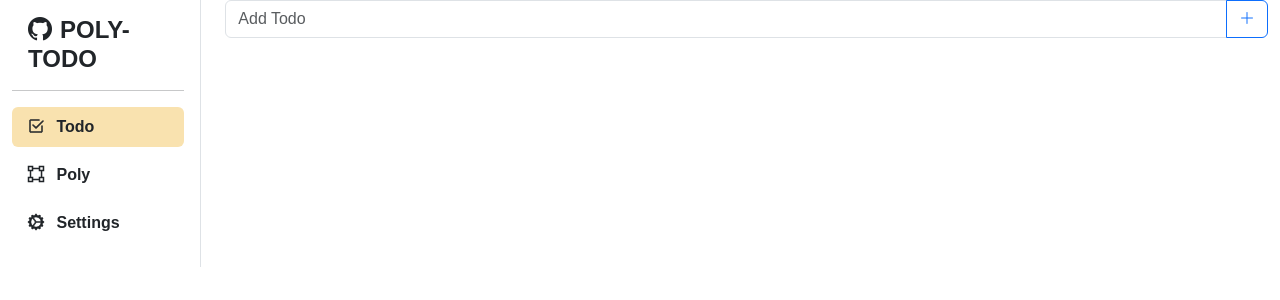
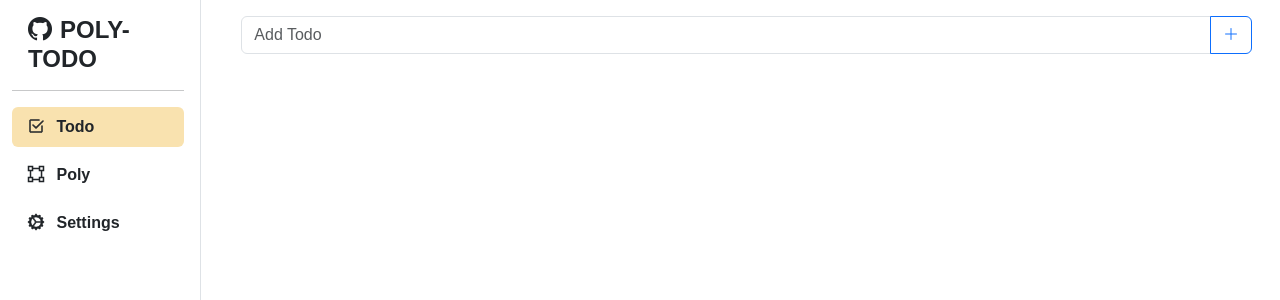
Before and after one commit to yz-dev21/poly-todo, a SvelteKit app: page / in a window 1280 px wide. Shown: the top 300 px of the page. Built offline with nearby package versions, Linux system fonts and the light colour scheme; a web font is replaced by a local one.

Commit message:
(design) size, margin

```diff
--- a/src/routes/+page.svelte
+++ b/src/routes/+page.svelte
@@ -14,7 +14,7 @@
 		<div class="col-sm-2">
 			<Sidebar bind:selectedIndex />
 		</div>
-		<div class="col">
+		<div class="col m-3">
 			{#if selectedIndex == 0}
 				<div>
 					<TodoList />
@@ -36,4 +36,8 @@
 	:global(body) {
 		font-family: 'Pretendard', sans-serif;
 	}
+	.container-fluid {
+		width: 100vw;
+        height: 100vh;
+	}
 </style>
--- a/src/routes/nav/sidebar.svelte
+++ b/src/routes/nav/sidebar.svelte
@@ -15,7 +15,7 @@
 	];
 </script>
 
-<div class="d-flex flex-sm-column flex-row flex-nowrap sticky-top py-3 pe-3 border-end">
+<div class="d-flex flex-sm-column flex-row flex-nowrap sticky-top py-3 pe-3 border-end vh-100">
 	<a
 		href="https://github.com/yz-dev21/poly-todo"
 		class="align-items-center link-dark text-decoration-none ps-3"
--- a/src/routes/todo/todoList.svelte
+++ b/src/routes/todo/todoList.svelte
@@ -22,6 +22,7 @@
 	};
 </script>
 
+
 <TodoPrompt on:add={(e) => handleOnAdd(e)} />
 
 <ul>
```
